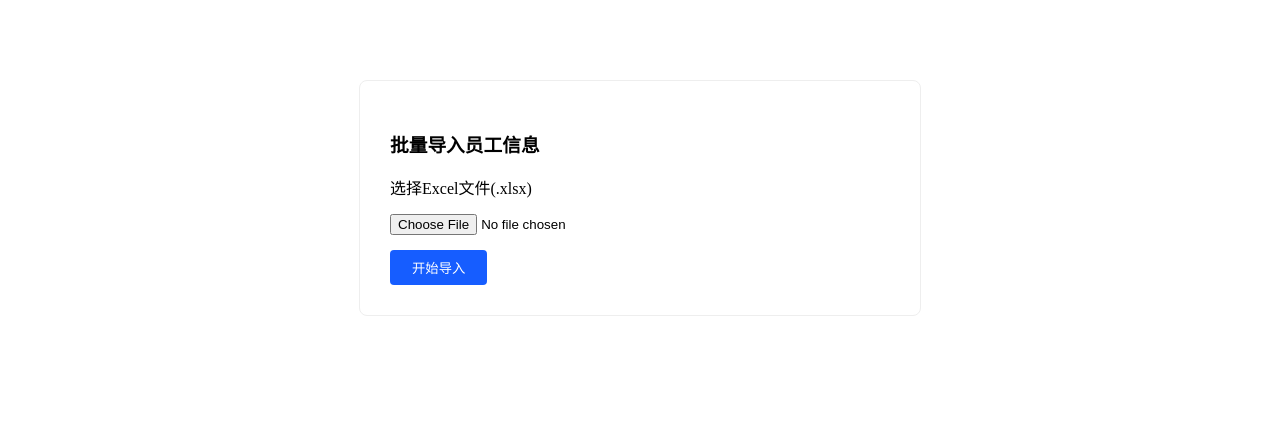
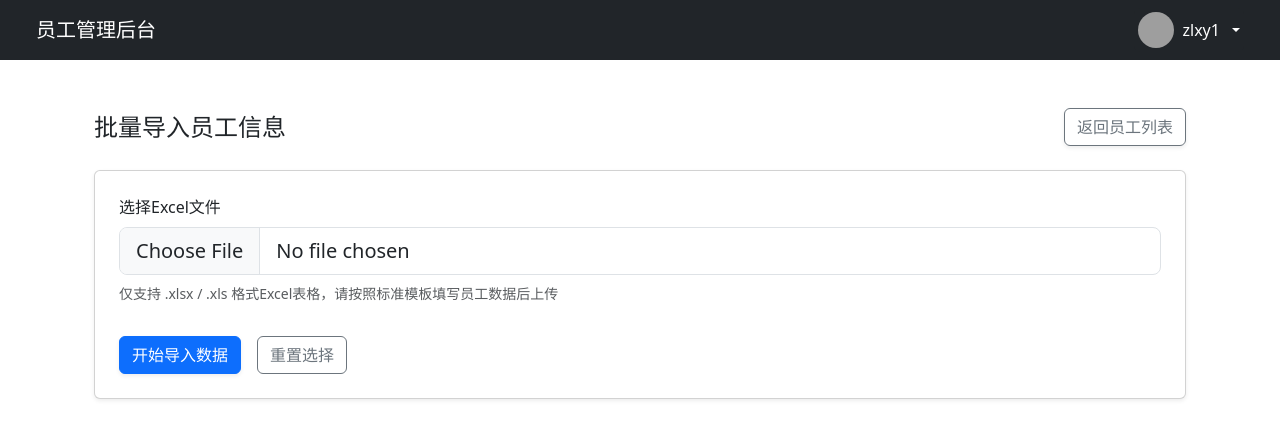
Before and after one commit to zlxy1/demo2, a Django app: page /staff/import in a window 1280 px wide. Shown: the top 439 px of the page. Run offline with Django 5.2, Linux system fonts and the light colour scheme; a user stored in the database is signed in; data comes from the database, SQL or seed files in the repository; both versions use the stored data as it was after the commit; grey boxes are pictures that could not be loaded.

Commit message:
2.3新增excel人员导入功能

```diff
--- a/templates/staff/import.html
+++ b/templates/staff/import.html
@@ -1,61 +1,50 @@
-<!DOCTYPE html>
-<html lang="zh-CN">
-<head>
-    <meta charset="UTF-8">
-    <title>员工Excel导入</title>
-    <style>
-        .box {
-            width: 500px;
-            margin: 80px auto;
-            padding: 30px;
-            border: 1px solid #eee;
-            border-radius: 8px;
-        }
-        .tip {
-            padding: 10px;
-            margin-bottom: 20px;
-            border-radius: 4px;
-        }
-        .success {
-            background-color: #e6f7ff;
-            color: #1890ff;
-        }
-        .error {
-            background-color: #fff2f0;
-            color: #f5222d;
-        }
-        input {
-            margin: 15px 0;
-        }
-        button {
-            padding: 8px 22px;
-            cursor: pointer;
-            background: #165DFF;
-            color: white;
-            border: none;
-            border-radius: 4px;
-        }
-    </style>
-</head>
-<body>
-    <div class="box">
-        <h3>批量导入员工信息</h3>
+{% extends 'layout.html' %}
 
-        <!-- 展示后端返回的提示消息 -->
-        {% if msg %}
-            <div class="tip">{{ msg }}</div>
-        {% endif %}
+{% block content %}
+<div class="container py-4">
+    <!-- 页面标题+返回按钮行 -->
+    <div class="d-flex justify-content-between align-items-center mb-4">
+        <h4 class="mb-0">批量导入员工信息</h4>
+        <a href="{% url 'staff_list' %}" class="btn btn-outline-secondary shadow-sm">
+            <i class="bi bi-arrow-left"></i> 返回员工列表
+        </a>
+    </div>
 
-        <!-- 上传表单：post提交，enctype必须加，否则文件传不到后端 -->
-        <form method="post" enctype="multipart/form-data">
-            {% csrf_token %}
-            <div>
-                <label>选择Excel文件(.xlsx)</label>
-                <br>
-                <input type="file" name="excel" accept=".xlsx" required>
-            </div>
-            <button type="submit">开始导入</button>
-        </form>
+    <!-- 提示消息弹窗（成功/错误区分） -->
+    {% if msg %}
+    <div class="alert {% if is_success %}alert-success{% else %}alert-danger{% endif %} alert-dismissible fade show shadow-sm mb-4" role="alert">
+        {{ msg }}
+        <button type="button" class="btn-close" data-bs-dismiss="alert" aria-label="Close"></button>
     </div>
-</body>
-</html>
+    {% endif %}
+
+    <!-- 上传卡片主体 -->
+    <div class="card shadow-sm">
+        <div class="card-body p-4">
+            <!-- 文件上传表单，必须携带文件上传编码属性 -->
+            <form action="" method="post" enctype="multipart/form-data">
+                {% csrf_token %}
+
+                <!-- Excel文件选择输入框 -->
+                <div class="mb-4">
+                    <label class="form-label fw-medium">选择Excel文件</label>
+                    <input class="form-control form-control-lg" type="file" name="excel" accept=".xlsx,.xls" required>
+                    <div class="form-text mt-2">
+                        <i class="bi bi-info-circle"></i> 仅支持 .xlsx / .xls 格式Excel表格，请按照标准模板填写员工数据后上传
+                    </div>
+                </div>
+
+                <!-- 底部操作按钮 -->
+                <div class="d-flex gap-3 pt-2">
+                    <button type="submit" class="btn btn-primary shadow-sm">
+                        <i class="bi bi-upload"></i> 开始导入数据
+                    </button>
+                    <button type="reset" class="btn btn-outline-secondary">
+                        <i class="bi bi-arrow-counterclockwise"></i> 重置选择
+                    </button>
+                </div>
+            </form>
+        </div>
+    </div>
+</div>
+{% endblock %}
```
Also changed, not shown: templates/staff/add.html (+16 -63 lines), db.sqlite3.
